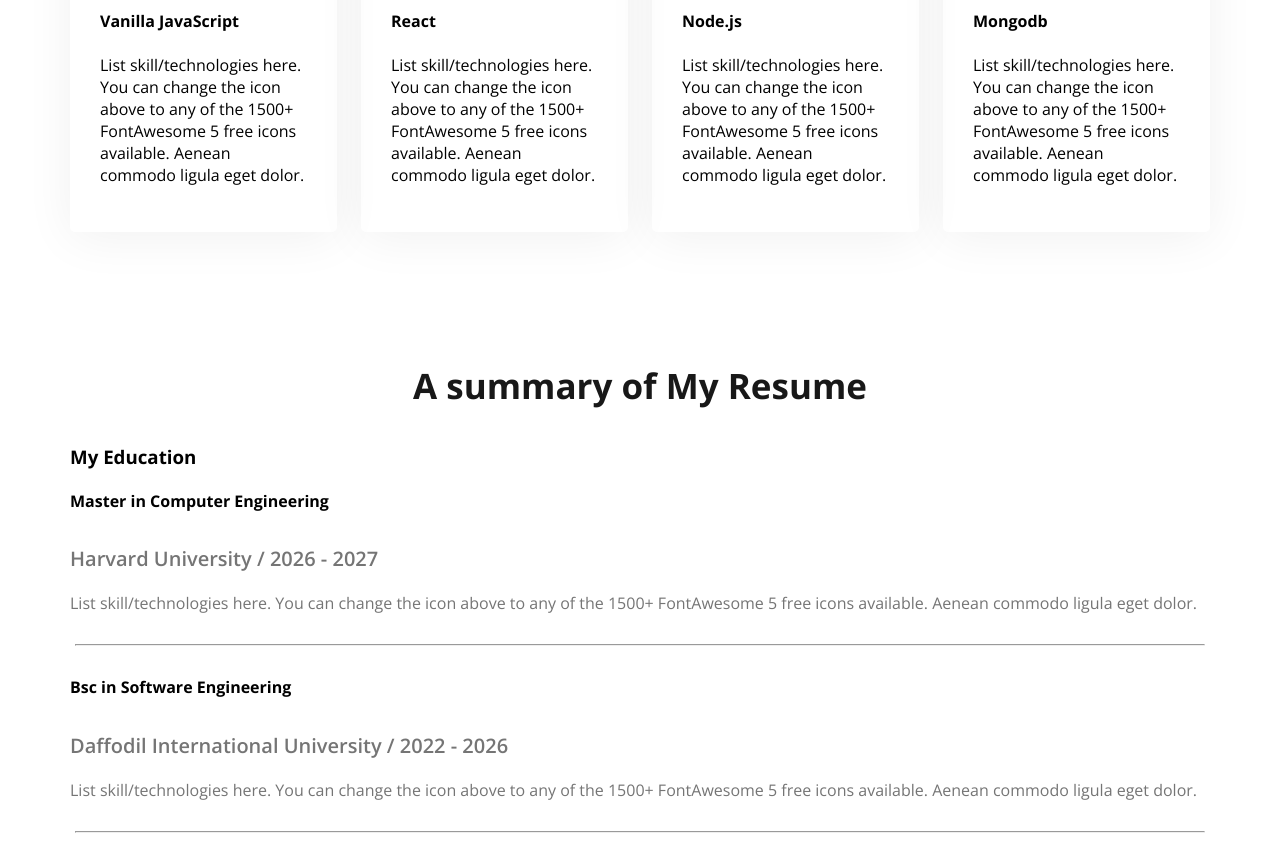
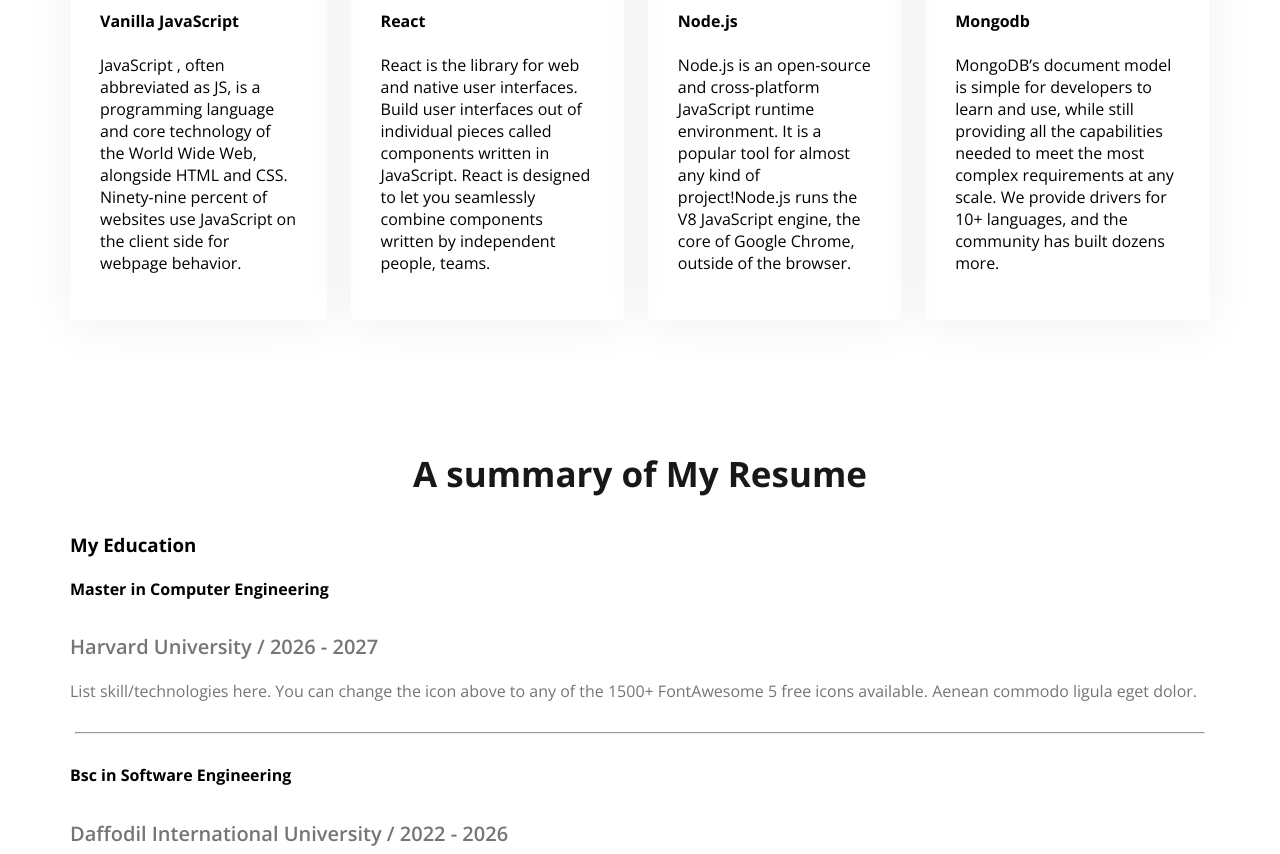
Before and after one commit to MI-KEYA/PORTFOLIO_WEB_LAB, a plain HTML site: page web-dev-portfolio/index.html in a window 1280 px wide. Shown: the part 1833-2687 px from the top of the page. Drawn offline with nearby package versions, Linux system fonts and the light colour scheme.

Commit message:
updated the skill section

```diff
--- a/web-dev-portfolio/index.html
+++ b/web-dev-portfolio/index.html
@@ -78,26 +78,30 @@
                 <div class="skill">
                     <img src="images/icons/js.png" alt="">
                     <h4 class="skill-title">Vanilla JavaScript</h4>
-                    <p class="skill-description">List skill/technologies here. You can change the icon above to any of
-                        the 1500+ FontAwesome 5 free icons available. Aenean commodo ligula eget dolor.</p>
+                    <p class="skill-description">JavaScript , often abbreviated as JS, is a programming language and
+                        core technology of the World Wide Web, alongside HTML and CSS. Ninety-nine percent of websites
+                        use JavaScript on the client side for webpage behavior.</p>
                 </div>
                 <div class="skill">
                     <img src="images/icons/react.png" alt="">
                     <h4 class="skill-title">React</h4>
-                    <p class="skill-description">List skill/technologies here. You can change the icon above to any of
-                        the 1500+ FontAwesome 5 free icons available. Aenean commodo ligula eget dolor.</p>
+                    <p class="skill-description">React is the library for web and native user interfaces. Build user
+                        interfaces out of individual pieces called components written in JavaScript. React is designed
+                        to let you seamlessly combine components written by independent people, teams.</p>
                 </div>
                 <div class="skill">
                     <img src="images/icons/nodejs.png" alt="">
                     <h4 class="skill-title">Node.js</h4>
-                    <p class="skill-description">List skill/technologies here. You can change the icon above to any of
-                        the 1500+ FontAwesome 5 free icons available. Aenean commodo ligula eget dolor.</p>
+                    <p class="skill-description">Node.js is an open-source and cross-platform JavaScript runtime
+                        environment. It is a popular tool for almost any kind of project!Node.js runs the V8 JavaScript
+                        engine, the core of Google Chrome, outside of the browser. </p>
                 </div>
                 <div class="skill">
                     <img src="images/icons/mongo.png" alt="">
                     <h4 class="skill-title">Mongodb</h4>
-                    <p class="skill-description">List skill/technologies here. You can change the icon above to any of
-                        the 1500+ FontAwesome 5 free icons available. Aenean commodo ligula eget dolor.</p>
+                    <p class="skill-description">MongoDB’s document model is simple for developers to learn and use,
+                        while still providing all the capabilities needed to meet the most complex requirements at any
+                        scale. We provide drivers for 10+ languages, and the community has built dozens more.</p>
                 </div>
             </div>
         </section>
```
